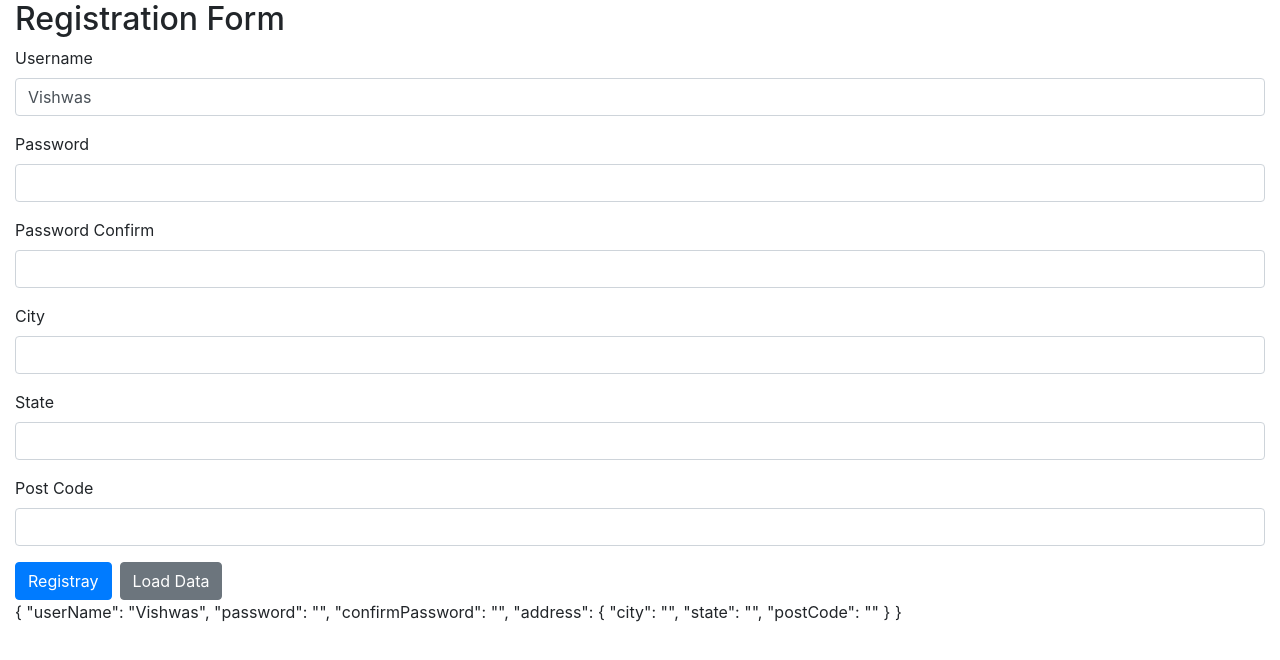
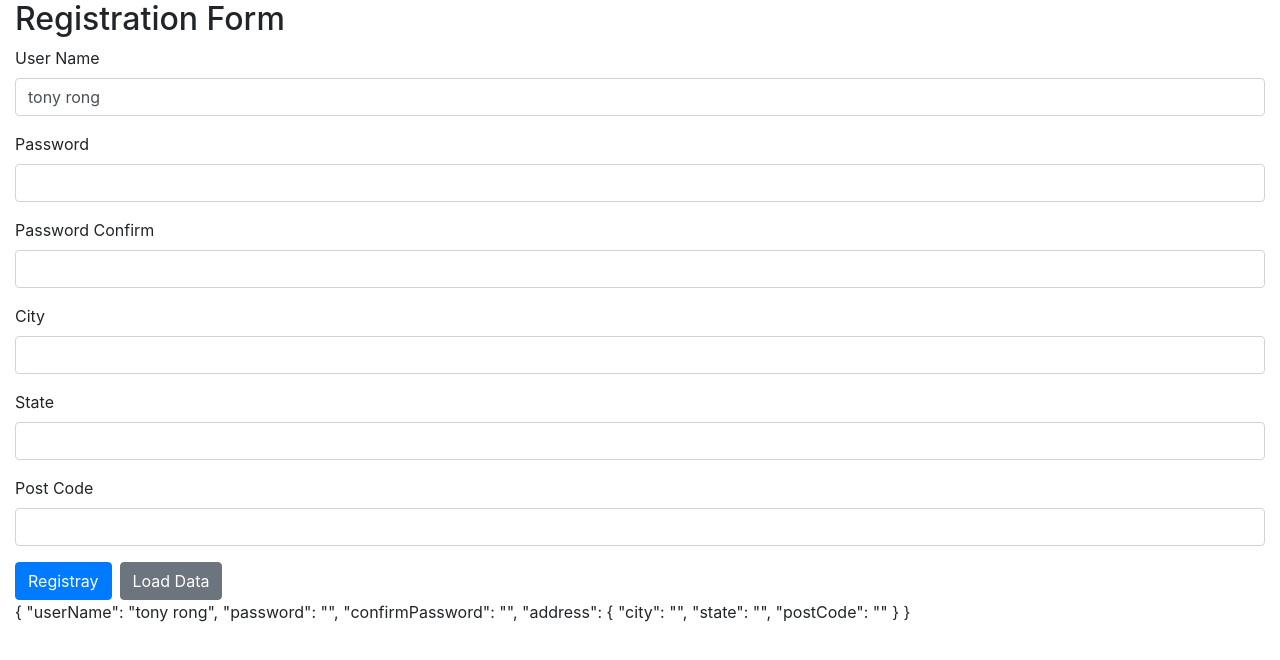
Before and after one commit to tonytigerrong/ReactiveForms, an Angular app: page / in a window 1280 px wide. Shown: the top 660 px of the page. Built offline with nearby package versions, Linux system fonts and the light colour scheme.

Commit message:
22: (1) Validators, Validators.requried(minLength(2))       (2) userName.errors?.minlength(.required)

```diff
--- a/src/app/app.component.html
+++ b/src/app/app.component.html
@@ -2,8 +2,13 @@
   <h2>Registration Form</h2>
   <form [formGroup]="registrationForm">
     <div class="form-group">
-      <label>Username</label>
-      <input formControlName="userName" type="text" class="form-control">
+      <label>User Name</label>
+      <input
+        [class.is-invalid]="userName.invalid && userName.touched"
+        formControlName="userName"
+        type="text" class="form-control">
+      <small class="text-danger" *ngIf="userName.errors?.minlength">Username's length should longer than 2</small>
+      <small class="text-danger" *ngIf="userName.errors?.required">Username is required</small>
     </div>
     <div class="form-group">
       <label>Password</label>
--- a/src/app/app.component.ts
+++ b/src/app/app.component.ts
@@ -1,5 +1,5 @@
 import { Component } from '@angular/core';
-import { FormGroup, FormControl,FormBuilder } from '@angular/forms';
+import { FormGroup, FormControl,FormBuilder,Validators } from '@angular/forms';
 
 @Component({
   selector: 'app-root',
@@ -8,9 +8,8 @@ import { FormGroup, FormControl,FormBuilder } from '@angular/forms';
 })
 export class AppComponent {
   title = 'reactive-forms';
-  constructor(private fb: FormBuilder){}
   registrationForm = this.fb.group({
-    userName: ['Vishwas'],
+    userName: ['tony rong', [Validators.required, Validators.minLength(3)]],
     password: [''],
     confirmPassword: [''],
     address: this.fb.group({
@@ -19,6 +18,13 @@ export class AppComponent {
       postCode: ['']
     })
   });
+
+  constructor(private fb: FormBuilder){}
+
+  get userName(){
+    return this.registrationForm.get("userName");
+  }
+
   // registrationForm = new FormGroup({
   //   userName: new FormControl(''),
   //   password: new FormControl(''),
```
